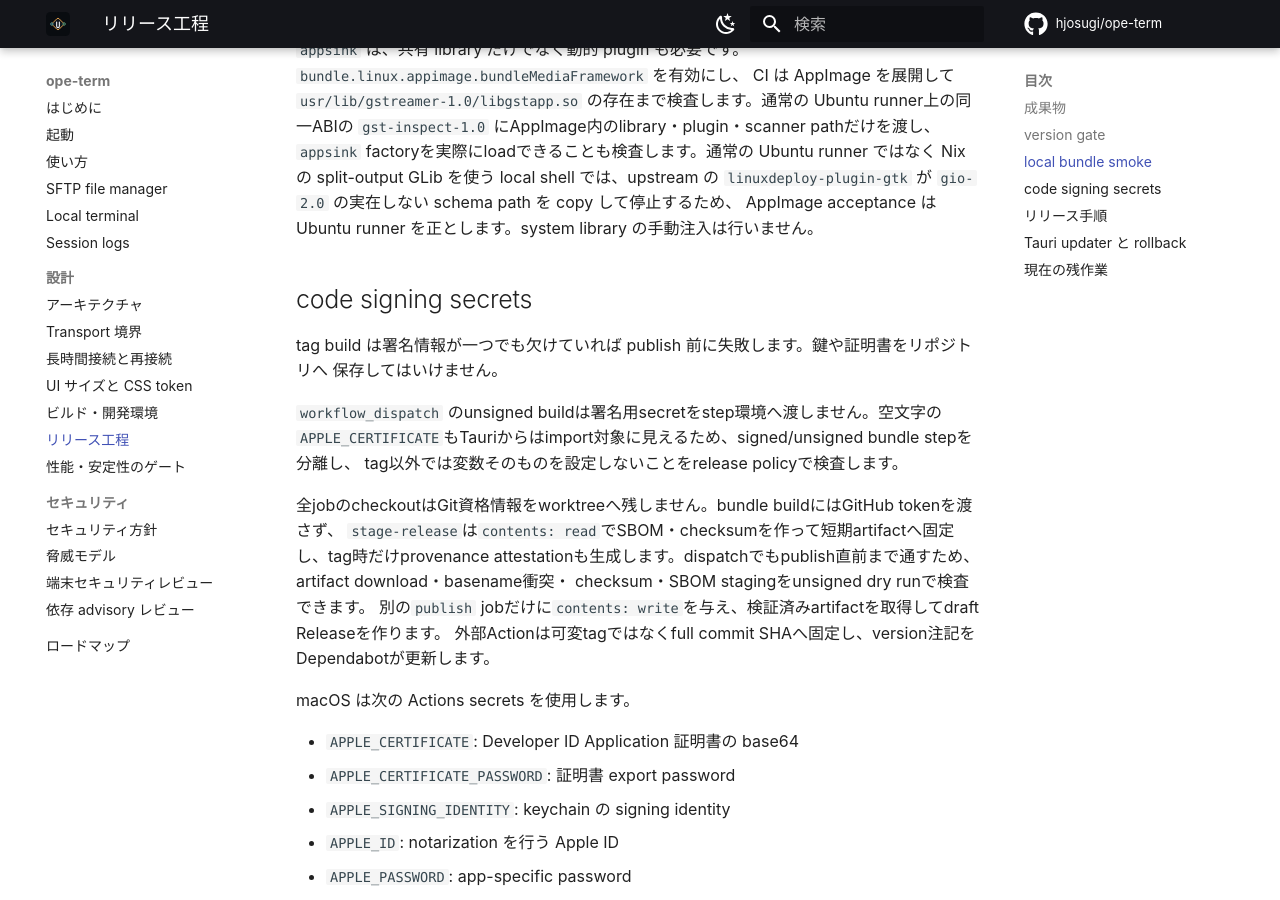
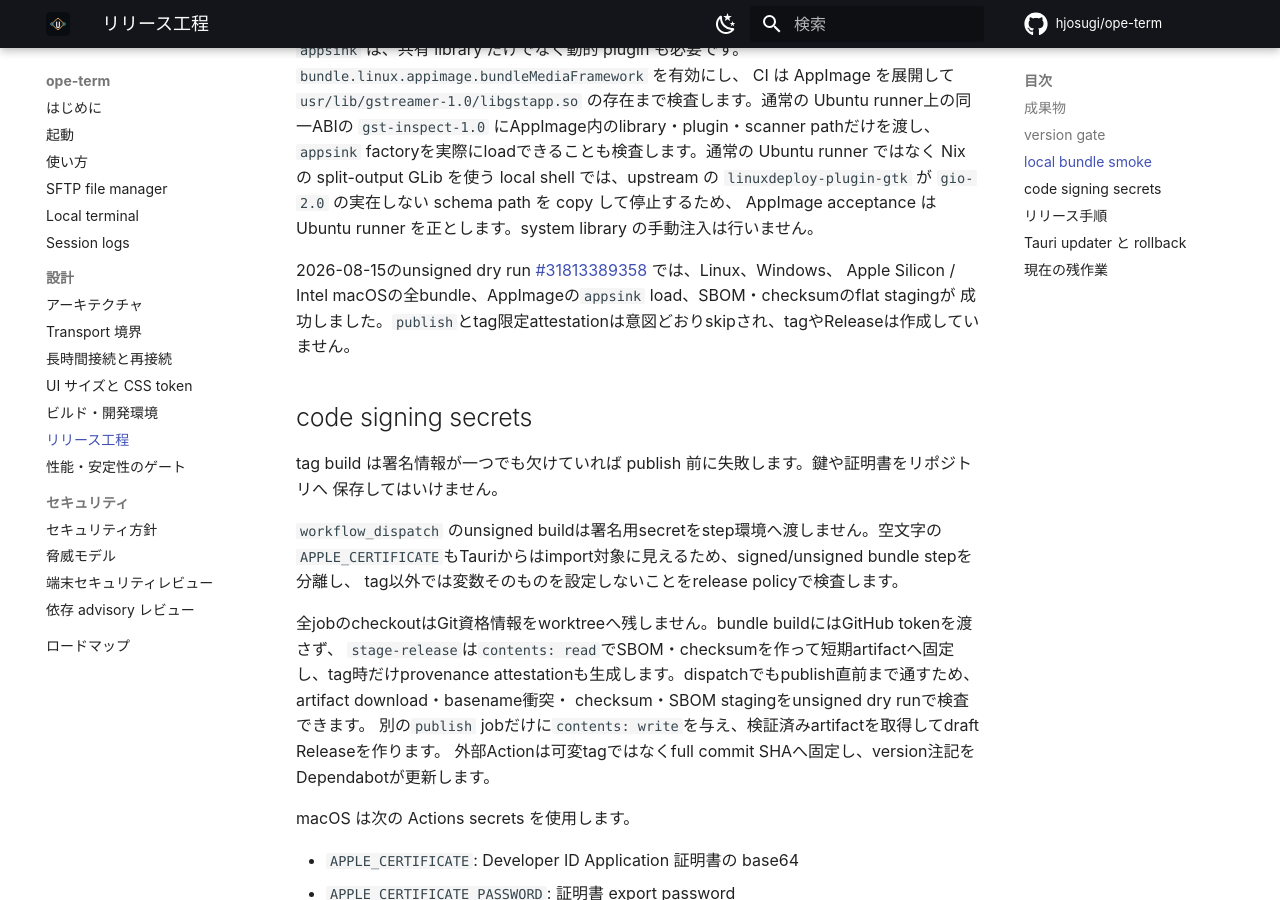
Before and after one commit to hjosugi/ope-term, an MkDocs documentation site: the page built from docs/RELEASE.md, in a window 1280 px wide and 900 px high, scrolled down 1560 px. Built offline with MkDocs 1.6.1 and Material for MkDocs 9.7.7, drawn with Linux system fonts in a browser that asks for light colours; comment, search, counter and statistics services are not loaded; some of the changed text lies outside the part shown.

Commit message:
docs(release): record full unsigned dry run

```diff
--- a/docs/RELEASE.md
+++ b/docs/RELEASE.md
@@ -64,6 +64,11 @@ split-output GLib を使う local shell では、upstream の
 `linuxdeploy-plugin-gtk` が `gio-2.0` の実在しない schema path を copy して停止するため、
 AppImage acceptance は Ubuntu runner を正とします。system library の手動注入は行いません。
 
+2026-08-15のunsigned dry run
+[#31813389358](https://github.com/hjosugi/ope-term/actions/runs/31813389358) では、Linux、Windows、
+Apple Silicon / Intel macOSの全bundle、AppImageの`appsink` load、SBOM・checksumのflat stagingが
+成功しました。`publish`とtag限定attestationは意図どおりskipされ、tagやReleaseは作成していません。
+
 ## code signing secrets
 
 tag build は署名情報が一つでも欠けていれば publish 前に失敗します。鍵や証明書をリポジトリへ
```
Also changed, not shown: other parts of docs/RELEASE.md (+0 -1 lines), README.md (+2 -0 lines), docs/ROADMAP.md (+2 -2 lines), issues/011-packaging-release.md (+6 -6 lines).
